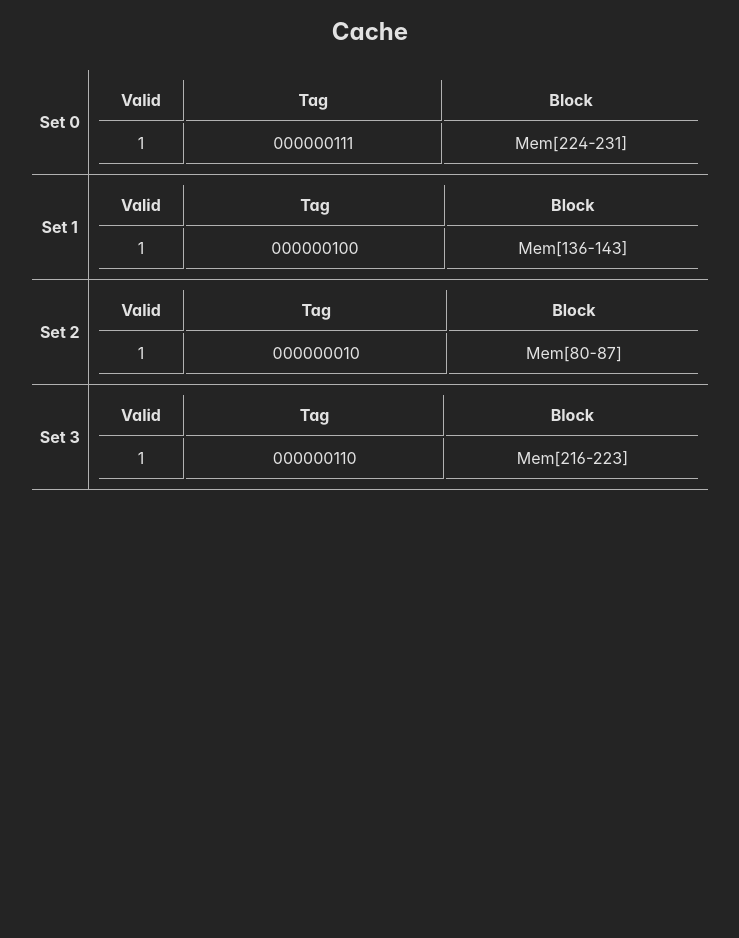
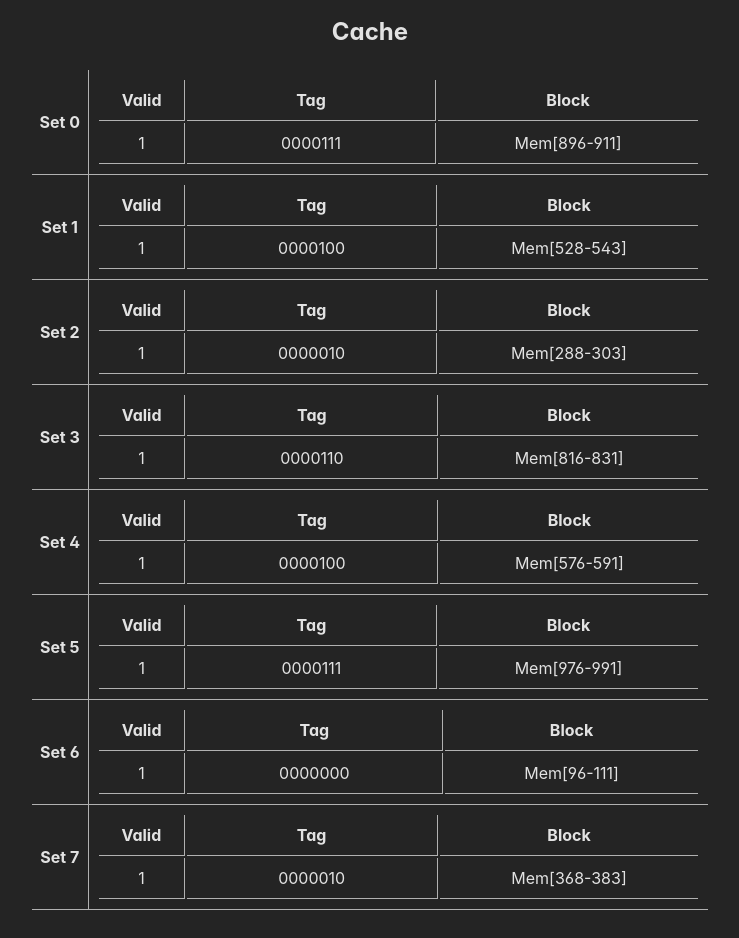
Before and after one commit to MahmoodSeoud/cache-hit-miss, a React (Vite) app: page / in a window 1280 px wide. Shown: the part 680-1618 px from the top of the page, without its empty margins (270-1009 px from the left). Before the commit the page ends 1202 px from the top, so only its background shows below. Built offline with nearby package versions, Linux system fonts and the light colour scheme; a web font is replaced by a local one.

Commit message:
random cache on refresh

```diff
--- a/src/App.tsx
+++ b/src/App.tsx
@@ -16,11 +16,14 @@ import { createRandomNumber, deepEqual, generateRandomBits, replaceChars } from
 import BitAddressHeader from './components/BitAddressHeader/BitAddressHeader';
 import { Bit, Cache, CacheBlock, CacheSet, LogEntry, LogHistory } from './cache';
 
+const numSetsArr = [2, 4, 8];
+const blockSizeArr = [8, 16];
+const linesPerSetArr = [1, 2, 4, 8];
+const BYTE = 8 as const;
 
-const NUMSETS = 4 as const;
-const BLOCKSIZE = 8 as const;
-const LINESPERSET = 1 as const;
-const BYTE = 8 as const;
+const NUMSETS = numSetsArr[Math.floor(Math.random() * numSetsArr.length)];
+const BLOCKSIZE = blockSizeArr[Math.floor(Math.random() * blockSizeArr.length)];
+const LINESPERSET = linesPerSetArr[Math.floor(Math.random() * linesPerSetArr.length)];
 const TOTALCACHESIZE = NUMSETS * LINESPERSET * BLOCKSIZE * BYTE;
 
 
--- a/src/components/Settings/Settings.tsx
+++ b/src/components/Settings/Settings.tsx
@@ -46,7 +46,7 @@ export default function Settings({
 
 }: SettingsProps) {
     const [showSettings, setShowSettings] = useState<boolean>(false);
-    const [cacheAssociativity, setCacheAssociativity] = useState<string>(cacheOptions[0]);
+    const [cacheAssociativity, setCacheAssociativity] = useState<string>(linesPerSet === 1 ? cacheOptions[0]: cacheOptions[1]);
 
     function handleSetBlockSize(value: number | number[]) {
         const index = blockSizeOptions.findIndex(mark => value === mark.value);
```
